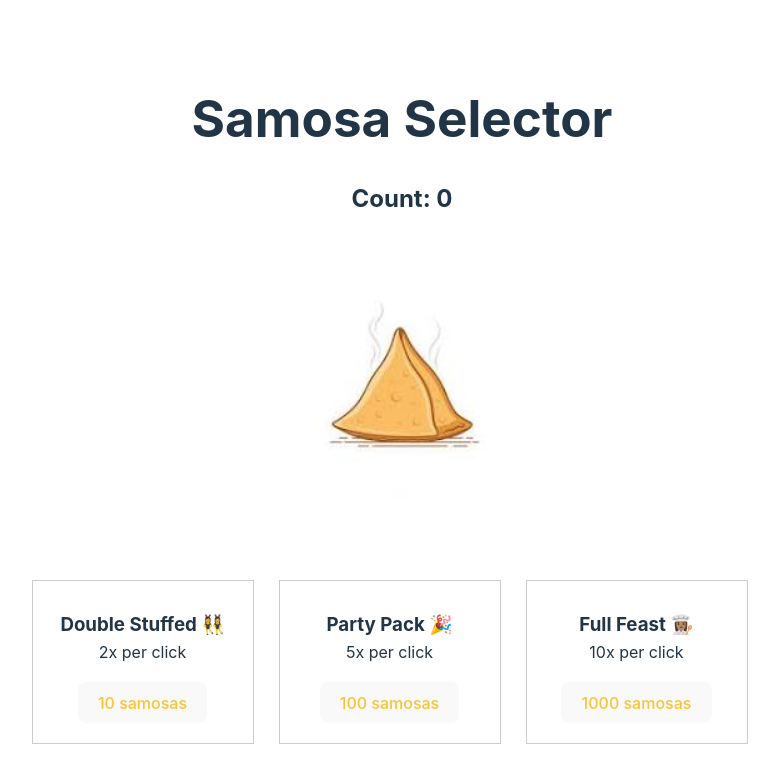
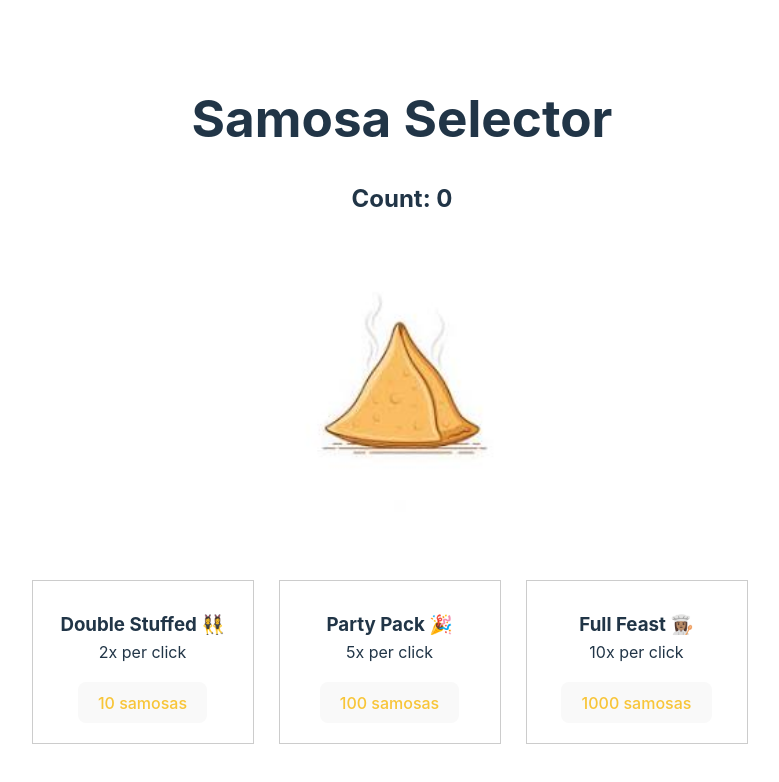
Before and after one commit to XiaoyangJin/Codepath_WEB102_Labs, a React (Vite) app in the folder samosa_selector/: page / in a window 1280 px wide. In both pictures the pointer is over the picture 640 px from the left and 380 px from the top of the page. Shown: the top 782 px of the page, without its empty margins (238-1017 px from the left). Built offline with nearby package versions, Linux system fonts and the light colour scheme.

Commit message:
Add click effect to samosa

```diff
--- a/samosa_selector/src/App.css
+++ b/samosa_selector/src/App.css
@@ -12,6 +12,15 @@
   margin: 0 auto;
 
   text-align: center;
+}
+
+.samosa:hover {
+  cursor: pointer;
+  transform: scale(1.1);
+}
+
+.samosa:active {
+  transform: scale(0.95);
 }
 
 .container {
```
